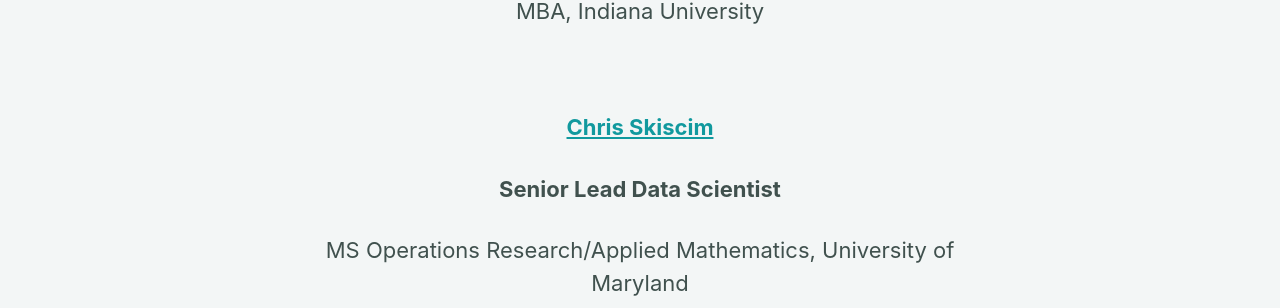
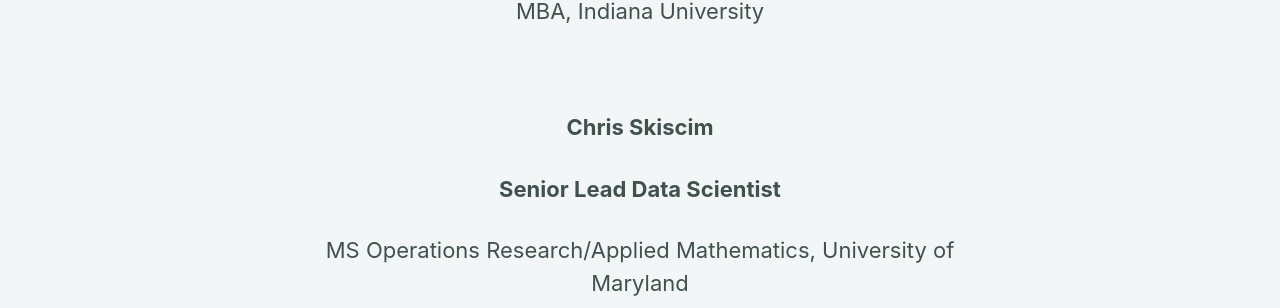
Before and after one commit to lindsaytruong/lindsaytruong.github.io, a Jekyll site: the page built from _pages/special_thanks.html, in a window 1280 px wide. Shown: the part 695-1003 px from the top of the page. Built offline with Jekyll 4.4.1, drawn with Linux system fonts in a browser that asks for light colours; cached includes are drawn as plain includes.

Commit message:
remove hyperlink

```diff
--- a/_pages/special_thanks.html
+++ b/_pages/special_thanks.html
@@ -16,7 +16,7 @@
 <p style="font: size 7; text-align: center; font-weight: bold;">Senior Lead Data Scientist</p>
 <p style="font: size 7; text-align: center;">MBA, Indiana University</p>
 <br/>
-<p style="font: size 10; font-weight: bold; text-align: center;"><a href="https://www.linkedin.com/in/christopher-skiscim-1236b4a/">Chris Skiscim</a></p>
+<p style="font: size 10; font-weight: bold; text-align: center;">Chris Skiscim</p>
 <p style="font: size 7; text-align: center; font-weight: bold;">Senior Lead Data Scientist</p>
 <p style="font: size 7; text-align: center;">MS Operations Research/Applied Mathematics, University of Maryland</p>
 <br/>
```
